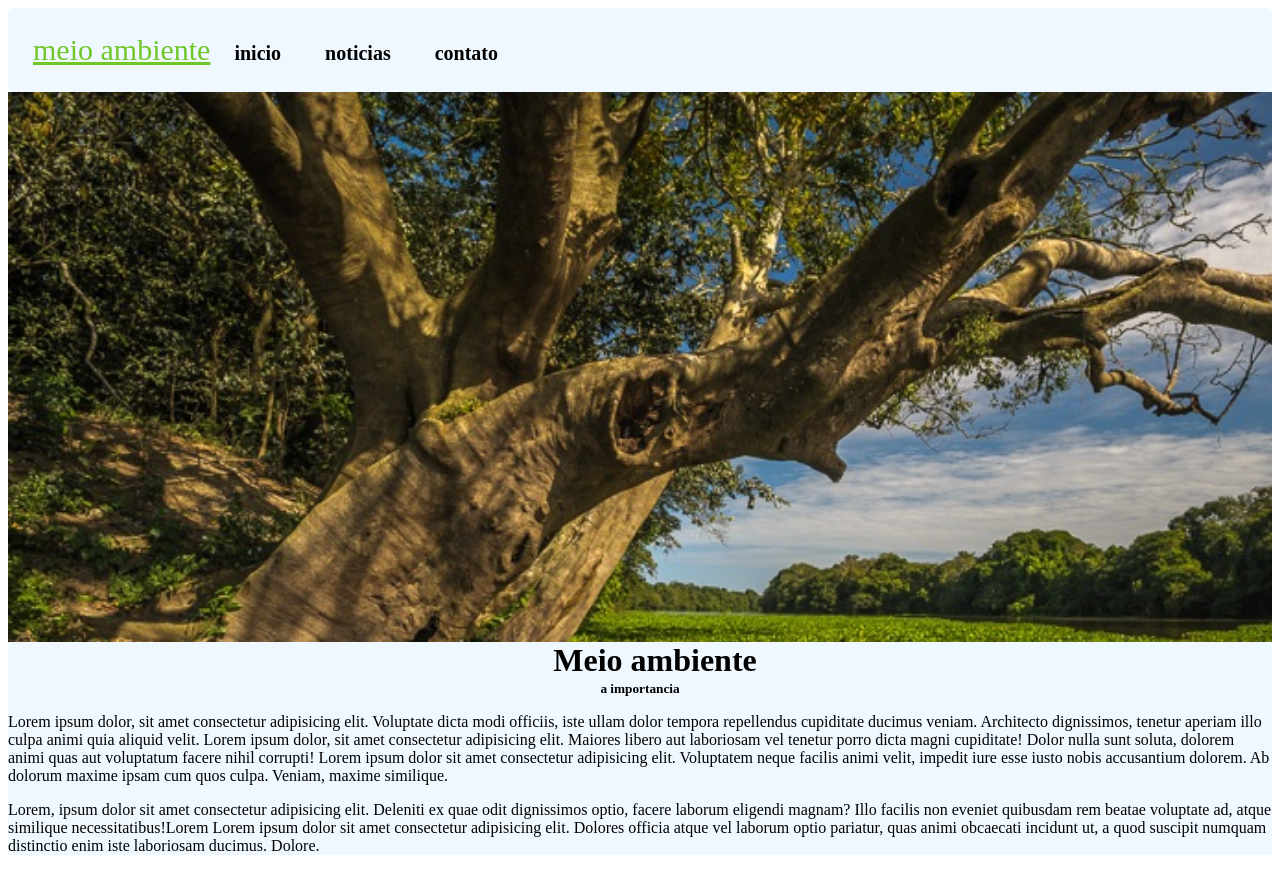
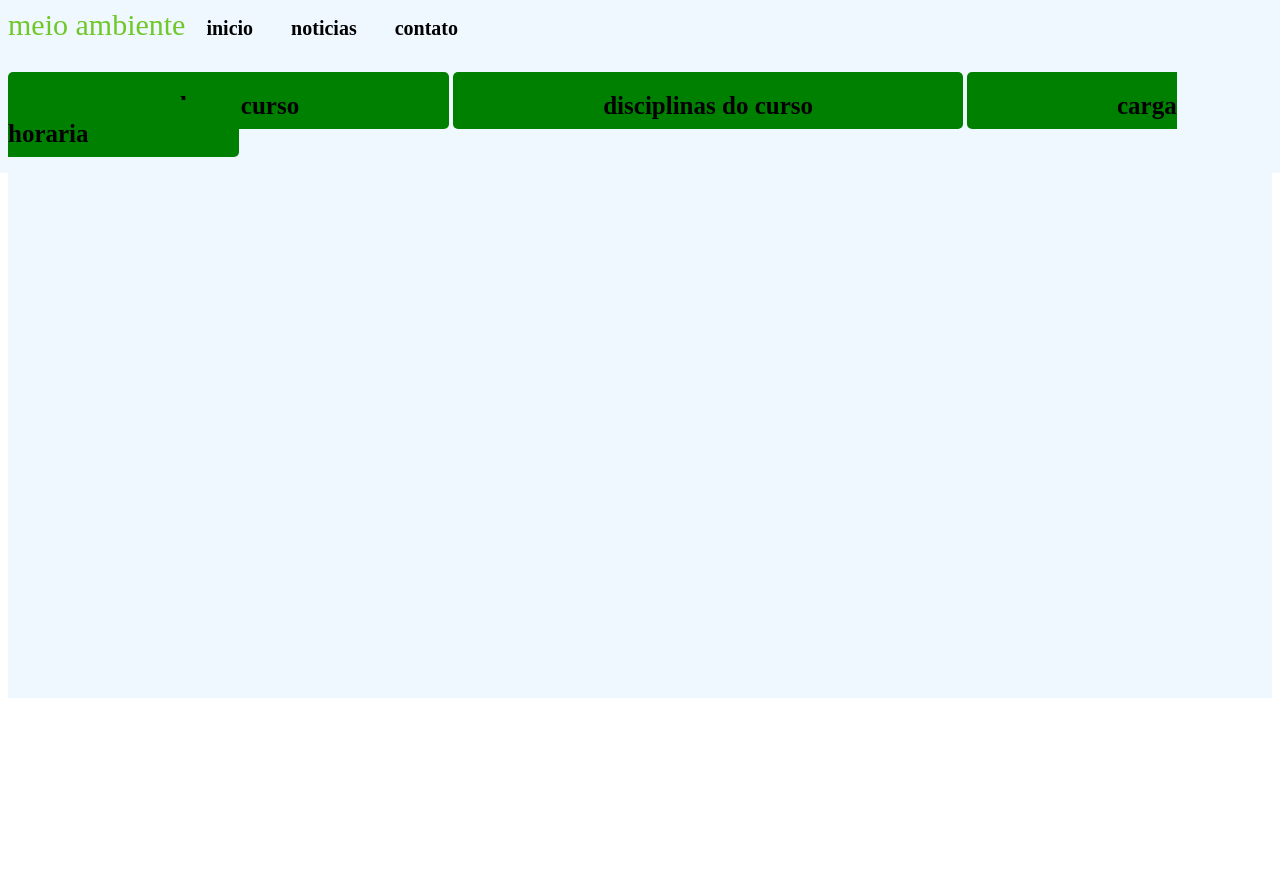
Before and after one commit to poca753/site-meio-ambiente, a plain HTML site: page index.html in a window 1280 px wide. After the commit the page ends 800 px from the top, so only its background shows below. Drawn offline with Linux system fonts and the light colour scheme.

Commit message:
vfvf
fgv

```diff
--- a/index.html
+++ b/index.html
@@ -13,21 +13,17 @@
         <a href="" class="links"  id="A1">inicio</a>
         <a href="" class="links"  id="A2">noticias</a>
         <a href="" class="links"  id="A3">contato</a>
+        <br>
+</nav>
+<nav class="paginas">
+    <a href="" class="paginas" id="B1">sobre o curso</a>
+    <a href="" class="paginas" id="B2">disciplinas do curso</a>
+    <a href="" class="paginas" id="B3">carga horaria</a>
 </nav>
 </header>
 <main>
 <div class="imagem"></div>
 
-<h1>
-    Meio ambiente
-</h1>
-<h5>a importancia</h5>
-<p>Lorem ipsum dolor, sit amet consectetur adipisicing elit. Voluptate dicta modi officiis, iste ullam dolor tempora repellendus cupiditate ducimus veniam. Architecto dignissimos, tenetur aperiam illo culpa animi quia aliquid velit.
-    Lorem ipsum dolor, sit amet consectetur adipisicing elit. Maiores libero aut laboriosam vel tenetur porro dicta magni cupiditate! Dolor nulla sunt soluta, dolorem animi quas aut voluptatum facere nihil corrupti!
-    Lorem ipsum dolor sit amet consectetur adipisicing elit. Voluptatem neque facilis animi velit, impedit iure esse iusto nobis accusantium dolorem. Ab dolorum maxime ipsam cum quos culpa. Veniam, maxime similique.
-</p>
-<p>Lorem, ipsum dolor sit amet consectetur adipisicing elit. Deleniti ex quae odit dignissimos optio, facere laborum eligendi magnam? Illo facilis non eveniet quibusdam rem beatae voluptate ad, atque similique necessitatibus!Lorem Lorem ipsum dolor sit amet consectetur adipisicing elit. Dolores officia atque vel laborum optio pariatur, quas animi obcaecati incidunt ut, a quod suscipit numquam distinctio enim iste laboriosam ducimus. Dolore.</p>
-</main>
 
 
 </body>
--- a/style.css
+++ b/style.css
@@ -12,19 +12,26 @@ h2{
     color: #9fd762;
 }
 header{
-
+   margin: -25px;
 
 }
 nav{
     background-color: aliceblue;
     padding: 25px;
     border-radius: 5px;
-
+}
+.titulo{
+    font-size: 30px;
+    color: #70c728;
+    text-decoration: none;
+}
+.titulo:hover{
+    background-color:;
 
 }
 .links{
     color: rgb(0, 0, 0);
- padding: 10px;
+ padding: 7px;
  margin: 10px;
  border-radius: 5px;
  text-decoration: none;
@@ -38,21 +45,27 @@ nav{
     padding: 15px;
     padding-top: 7px;
     padding-bottom: 7px;
+    transition-duration:;
 }
-.titulo{
-    font-size: 30px;
-    color: #70c728;
-}
-.titulo:hover{
-    background-color:;
 
-}
 .imagem{
     padding-top: 250px;
     padding-bottom: 300px;
-    background-image: url(imagem/amazonia\ 4.jpg);
+    background-image: url();
     background-repeat: no-repeat;
     background-size: 1475px;
+}
+
+.paginas>a{
+    background-color:green;
+    color: rgb(0, 0, 0);
+    padding: 150px;
+    padding-top: 20px;
+    padding-bottom: 10px;
+    border-radius: 5px;
+    text-decoration: none;
+    font-weight: bolder;
+    font-size: 25px;
 }
 main{
     background-color: aliceblue;
```
